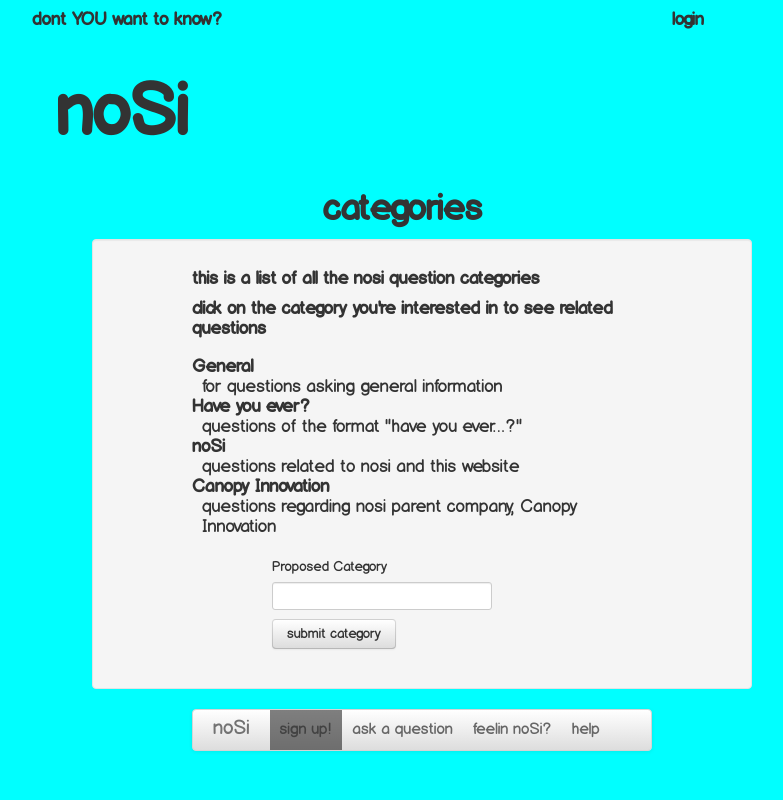
After one commit to JRoszkow789/yesorknow, a Flask app: page /categories in a window 1280 px wide. The commit adds this page. Shown: the whole page, without its empty margins (218-1001 px from the left). Run offline with Flask 2, Linux system fonts and the light colour scheme; parts of the project's set-up code (start-up, migrations or seed data) failed here and were passed over; some libraries are stand-ins or nearby versions.

Commit message:
Updated UI

```diff
--- a/app.py
+++ b/app.py
@@ -74,8 +74,7 @@ def get_category(categoryname=None, category_id=None):
     elif category_id is not None:
         return query_db('''select category_id, category_name from categories
                            where category_id = ?''', [category_id], one=True)
-    else:
-        return None
+    return None
 
 def categories_list():
     return [(c['category_id'], c['category_name']) for c in query_db('''
@@ -193,10 +192,6 @@ def homepage():
            questions=[format_question(q) for q in query_db('''
            select * from questions order by pub_date desc''')], user=g.user)
 
-@app.route('/test')
-def test():
-    return render_template('register-main.html')
-
 
 @requires_login
 @app.route('/question/<int:question_id>', methods=['GET', 'POST'])
@@ -239,8 +234,8 @@ def add_question():
 
 
 @requires_login
-@app.route('/category/add', methods=['GET', 'POST'])
-def add_category():
+@app.route('/categories', methods=['GET', 'POST'])
+def categories_main():
     form = AddCategoryForm(request.form)
     if form.validate_on_submit():
         g.db.execute('''insert into categories (category_name, pub_date,
@@ -250,7 +245,7 @@ def add_category():
         g.db.commit()
         flash('Your category has been submitted for review')
         return redirect(url_for('homepage'))
-    return render_template('add-category.html', form=form)
+    return render_template('categories.html', form=form)
 
 
 @app.route('/register', methods=['GET', 'POST'])
@@ -276,7 +271,7 @@ def registration():
                             ?, ?, ?, ?, ?, ?, ?)''' [
                             form.username.data,
                             generate_password_hash(form.password.data),
-                            1, 0, (False if form.gender.date == 'f'
+                            1, 0, (False if form.gender.data == 'f'
                             else True), datetime.utcnow(), datetime.utcnow()])
         g.db.commit()
         flash('thanks for registering, you may login now')
--- a/schema.sql
+++ b/schema.sql
@@ -16,7 +16,8 @@ DROP TABLE IF EXISTS categories;
 CREATE TABLE categories (
 	category_id INTEGER PRIMARY KEY AUTOINCREMENT,
 	category_name STRING NOT NULL,
-	pub_date TIMESTAMP NOT NULL,
+	category_desc STRING,
+    pub_date TIMESTAMP NOT NULL,
 	last_modified TIMESTAMP NOT NULL,
     user_id INTEGER NOT NULL,
 	FOREIGN KEY(user_id) REFERENCES users(user_id)
--- a/templates/base.html
+++ b/templates/base.html
@@ -63,10 +63,11 @@
     <div class="navbar-inner">
         <a class="brand" href="{{ url_for('homepage') }}">noSi</a>
         <ul class="nav">
-            <li class="active"><a href="#">sign up!</a></li>
-            <li><a href="#">ask a question</a></li>
-            <li><a href="#">feelin noSi?</a></li>
-            <li><a href="#">help</a></li>
+            <li class="active">
+                <a href="{{ url_for('registration') }}">sign up!</a></li>
+            <li><a href="{{ url_for('add_question') }}">ask a question</a></li>
+            <li><a href="{{ url_for('categories_main') }}">feelin noSi?</a></li>
+            <li><a href="{{ url_for('homepage') }}">help</a></li>
         </ul>
     </div>
 </div>
--- /dev/null
+++ b/templates/categories.html
@@ -0,0 +1,44 @@
+{% extends "base.html" %}
+{% block header %}Add category{% endblock %}
+{% block content %}
+<div class="row">
+    <!-- Page header -->
+    <div class="span6 offset3 text-center"><h1>categories</h1></div>
+</div>
+
+<div class="row">
+<!-- Main body area -->
+<div class="span8 offset2 well">
+    <div class="row">
+        <!-- Categories list -->
+        <div class="span6 offset1">
+            <h4>this is a list of all the nosi question categories</h4>
+            <h4>click on the category you're interested in to see related
+                questions</h4>
+            <dl>
+                <dt>General
+                <dd>for questions asking general information
+                <dt>Have you ever?
+                <dd>questions of the format "have you ever...?"
+                <dt>noSi
+                <dd>questions related to nosi and this website
+                <dt>Canopy Innovation
+                <dd>questions regarding nosi parent company, Canopy Innovation
+            </dl>
+        </div>
+    </div>
+
+    <div class="row">
+        <!-- Add your own category -->
+        {% from "macros.html" import render_field %}
+        <div class="span4 offset2">
+            <form method="POST" action="{{ url_for('categories_main') }}">
+                {{ form.csrf_token }}
+                {{ render_field(form.categoryname) }}
+                <input type="submit" value="submit category" class="btn" />
+            </form>
+        </div>
+    </div>
+</div>
+</div>
+{% endblock %}
```
Also changed, not shown: templates/404.html (added, +16 -0 lines), templates/about.html (added, +8 -0 lines), templates/add-category.html (deleted, +0 -11 lines), templates/contact.html (added, +8 -0 lines), templates/single-question.html (+36 -12 lines).
